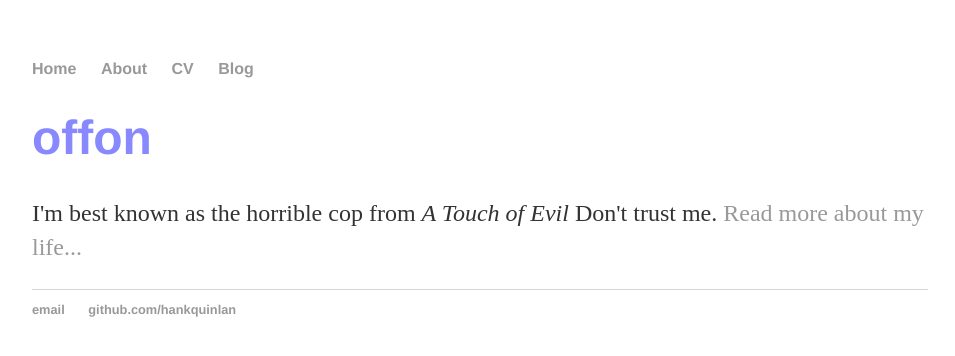
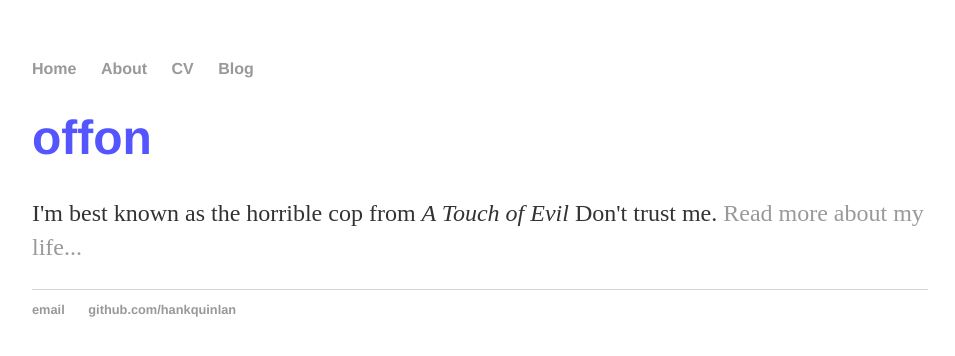
Before and after one commit to vassbu/vassbu.github.io, a Jekyll site: the page built from index.html, in a window 1280 px wide. Shown: the top 356 px of the page, without its empty margins (160-1115 px from the left). Built offline with Jekyll 4.4.1, drawn with Linux system fonts in a browser that asks for light colours.

Commit message:
Update main.css

```diff
--- a/css/main.css
+++ b/css/main.css
@@ -20,7 +20,7 @@ a:hover {
     text-decoration: underline;
 }
 h1 {
-    color: #88f;
+    color: #55f;
     font-size: 3em;
     font-family:'Helvetica', 'Arial', 'Sans-Serif';
 }
```
